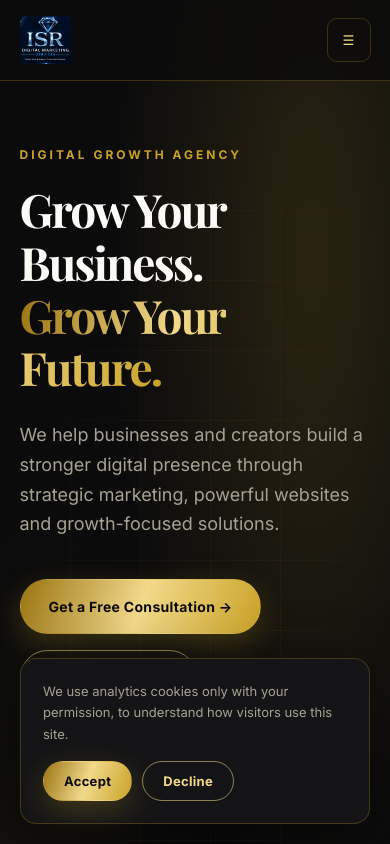
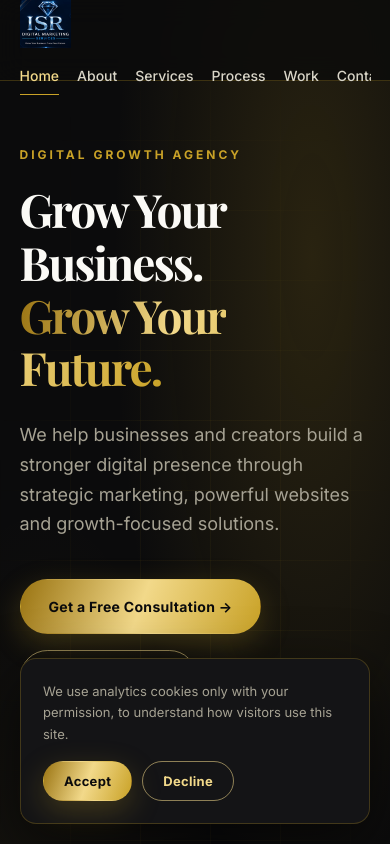
Before and after one commit to jashidulislamhridoy-cyber/isr-digital, a plain HTML site: page index.html in a window 390 px wide. Shown: the top 844 px of the page. Drawn offline with nearby package versions, Linux system fonts and the light colour scheme; no server answers.

Commit message:
Show main navigation links in a row on mobile
Co-Authored-By: Claude Haiku 5.5 <noreply@anthropic.com>
Claude-Session: https://claude.ai/code/session_012CsMWEGv1GFZq8JHAhGTdN

```diff
--- a/assets/style.css
+++ b/assets/style.css
@@ -235,3 +235,22 @@ p{margin:0}
 @media (max-width:1080px){.about-grid{grid-template-columns:1fr;gap:56px}.portrait3d{width:340px;margin-top:10px}}
 @media (max-width:680px){.portrait3d{width:min(300px,78vw);display:block}.p-chip{font-size:10px;padding:8px 11px}.p-chip.c1{right:-2%}.p-chip.c2{left:-2%}.about-points{grid-template-columns:1fr}.arch .badge{right:0}}
 @media (prefers-reduced-motion:reduce){.p-card{animation:none}}
+
+/* ===== Mobile: show all main links in a row under the logo ===== */
+@media (max-width: 900px) {
+  .site-header .header-inner { flex-wrap: wrap; row-gap: 10px; }
+  .site-header .nav-links {
+    display: flex !important;
+    order: 3;
+    width: 100%;
+    gap: 18px;
+    overflow-x: auto;
+    white-space: nowrap;
+    padding-bottom: 4px;
+    scrollbar-width: none;
+  }
+  .site-header .nav-links::-webkit-scrollbar { display: none; }
+  .site-header .menu-btn,
+  .site-header .nav-cta,
+  .site-header .mobile-nav { display: none !important; }
+}
```
